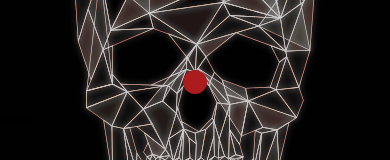
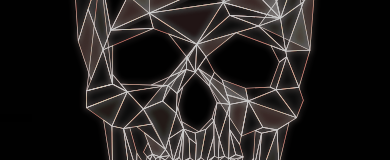
Before and after one commit to shreyaskaundinya/hallothon-website, a Next.js app: page / in a window 390 px wide. Shown: the part 340-500 px from the top of the page. Built offline with nearby package versions, Linux system fonts and the light colour scheme; a web font is replaced by a local one.

Commit message:
Disables cursor in mobile

```diff
--- a/src/components/Cursor.js
+++ b/src/components/Cursor.js
@@ -45,7 +45,7 @@ function Cursor() {
 
     return (
         <animated.div
-            className='fixed w-6 h-6 rounded-full bg-hallored shadow-xl z-[10000] pointer-events-none'
+            className='fixed w-6 h-6 rounded-full bg-hallored shadow-xl z-[10000] pointer-events-none hidden sm:inline-block'
             style={cursorStyles}></animated.div>
     );
 }
```
